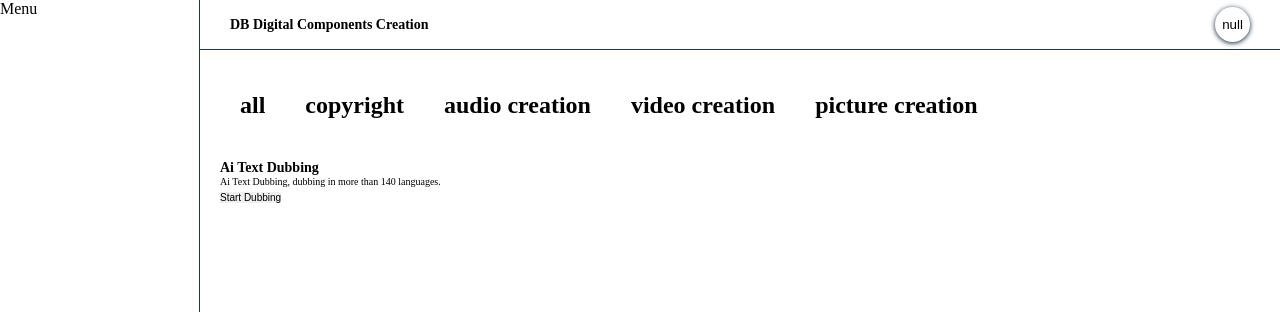
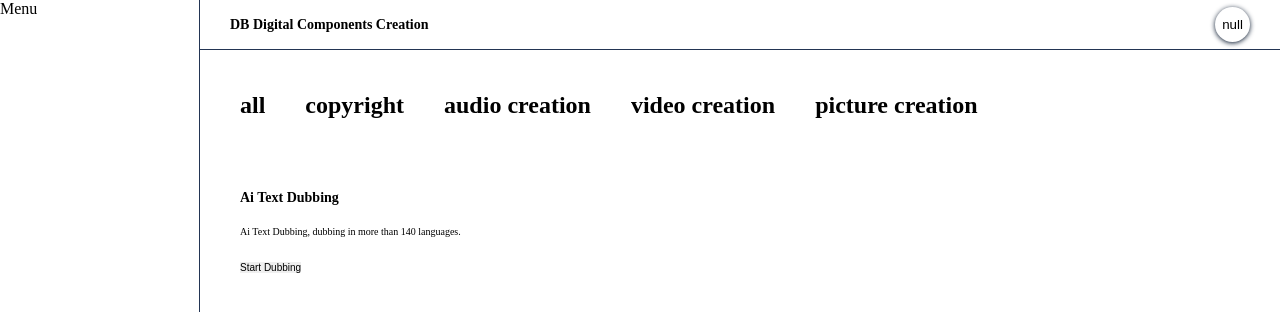
Before and after one commit to GeisielMelo/video-creator-robot, a React (Create React App) app in the folder frontend/: page /ai/workbench in a window 1280 px wide. Shown: the top 312 px of the page. Built offline with nearby package versions, Linux system fonts and the light colour scheme; no server answers; sample sign-in values are in the browser's storage.

Commit message:
style:  margin and padding update
css  update

```diff
--- a/frontend/src/components/Card.jsx
+++ b/frontend/src/components/Card.jsx
@@ -8,14 +8,18 @@ const Container = styled.div`
   width: 100%;
   height: 100%;
   margin: 20px 0;
+  padding: 10px 20px;
+  border-radius: 8px;
 `;
 
 const Title = styled.h1`
   font-size: ${(props) => props.theme.font.size.sm};
+  margin: 20px 0;
 `;
 
 const Description = styled.p`
   font-size: ${(props) => props.theme.font.size.es};
+  margin: 20px 0;
 `;
 
 const Button = styled.button`
```
